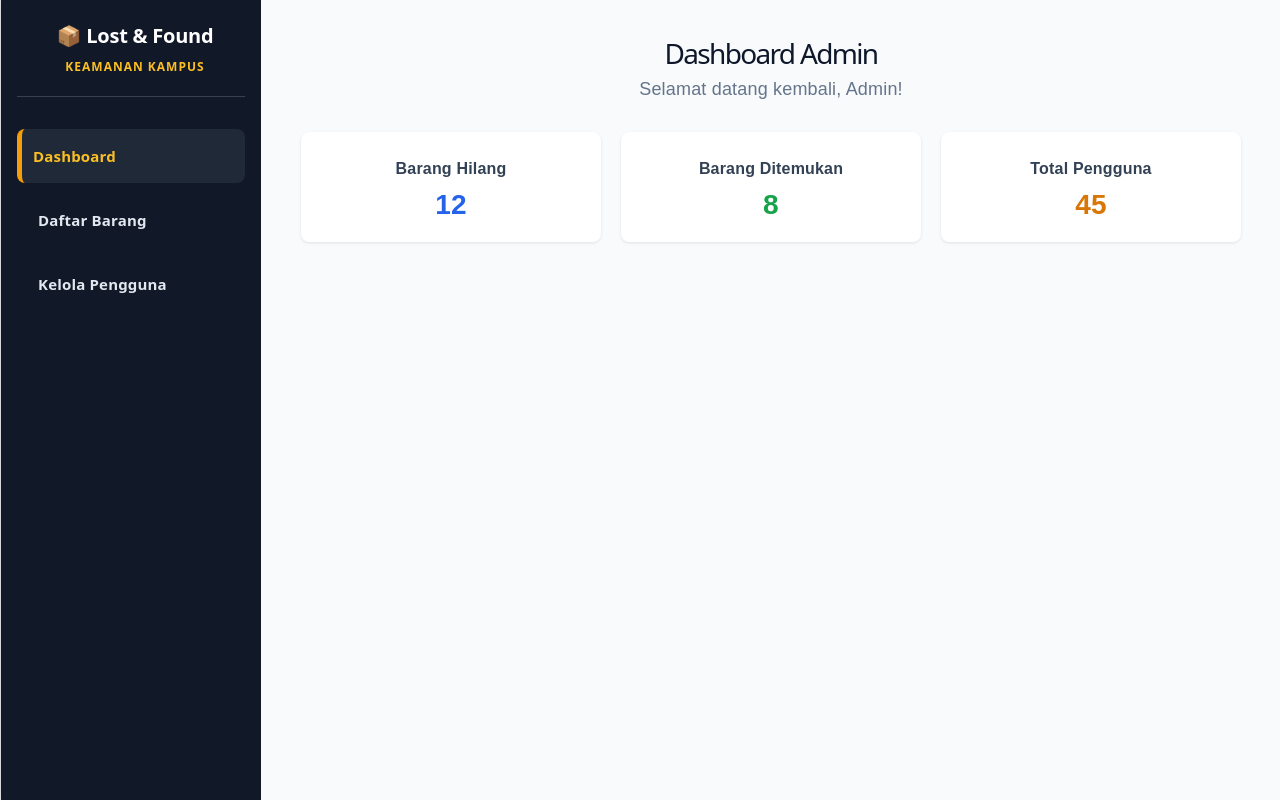
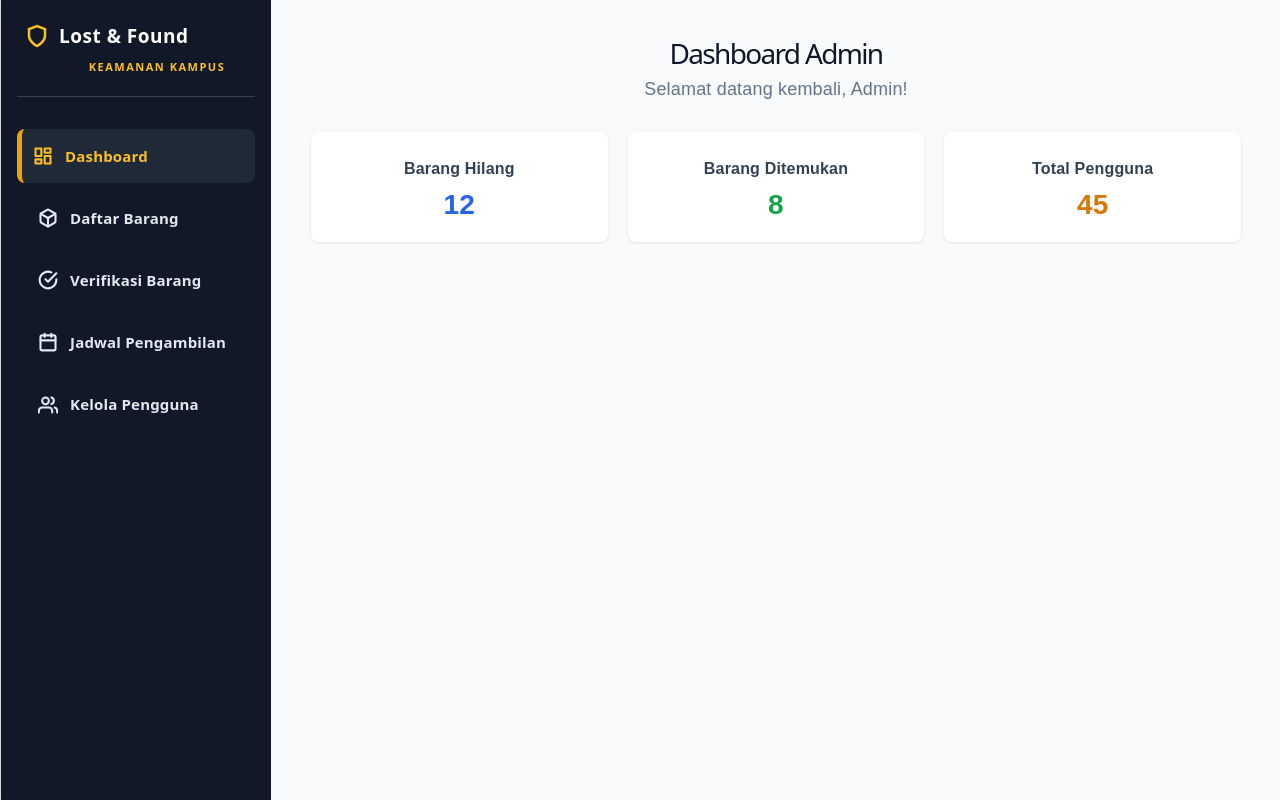
Before and after one commit to holyblesty/PBL03, a React (Vite) app in the folder lost-found-app/: page / in a window 1280 px wide. Built offline with nearby package versions, Linux system fonts and the light colour scheme.

Commit message:
menambah menu baru di sidebar

```diff
--- a/lost-found-app/src/components/Sidebar.jsx
+++ b/lost-found-app/src/components/Sidebar.jsx
@@ -4,59 +4,123 @@ function Sidebar() {
     const [activeMenu, setActiveMenu] = useState('dashboard');
     const [hoveredMenu, setHoveredMenu] = useState(null);
 
+    // List menu dengan tambahan properti icon berupa fungsi SVG path
     const menuItems = [
-        { id: 'dashboard', name: 'Dashboard', path: '#dashboard' },
-        { id: 'laporan', name: 'Daftar Barang', path: '#laporan' },
-        { id: 'pengguna', name: 'Kelola Pengguna', path: '#pengguna' }
+        {
+            id: 'dashboard',
+            name: 'Dashboard',
+            path: '#dashboard',
+            icon: (color) => (
+                <svg width="20" height="20" viewBox="0 0 24 24" fill="none" stroke={color} strokeWidth="2.5" strokeLinecap="round" strokeLinejoin="round">
+                    <rect x="3" y="3" width="7" height="9" />
+                    <rect x="14" y="3" width="7" height="5" />
+                    <rect x="14" y="12" width="7" height="9" />
+                    <rect x="3" y="16" width="7" height="5" />
+                </svg>
+            )
+        },
+        {
+            id: 'laporan',
+            name: 'Daftar Barang',
+            path: '#laporan',
+            icon: (color) => (
+                <svg width="20" height="20" viewBox="0 0 24 24" fill="none" stroke={color} strokeWidth="2.5" strokeLinecap="round" strokeLinejoin="round">
+                    <path d="M21 16V8a2 2 0 0 0-1-1.73l-7-4a2 2 0 0 0-2 0l-7 4A2 2 0 0 0 3 8v8a2 2 0 0 0 1 1.73l7 4a2 2 0 0 0 2 0l7-4A2 2 0 0 0 21 16z" />
+                    <polyline points="3.27 6.96 12 12.01 20.73 6.96" />
+                    <line x1="12" y1="22.08" x2="12" y2="12" />
+                </svg>
+            )
+        },
+        {
+            id: 'verifikasi',
+            name: 'Verifikasi Barang',
+            path: '#verifikasi',
+            icon: (color) => (
+                <svg width="20" height="20" viewBox="0 0 24 24" fill="none" stroke={color} strokeWidth="2.5" strokeLinecap="round" strokeLinejoin="round">
+                    <path d="M22 11.08V12a10 10 0 1 1-5.93-9.14" />
+                    <polyline points="22 4 12 14.01 9 11.01" />
+                </svg>
+            )
+        },
+        {
+            id: 'jadwal',
+            name: 'Jadwal Pengambilan',
+            path: '#jadwal',
+            icon: (color) => (
+                <svg width="20" height="20" viewBox="0 0 24 24" fill="none" stroke={color} strokeWidth="2.5" strokeLinecap="round" strokeLinejoin="round">
+                    <rect x="3" y="4" width="18" height="18" rx="2" ry="2" />
+                    <line x1="16" y1="2" x2="16" y2="6" />
+                    <line x1="8" y1="2" x2="8" y2="6" />
+                    <line x1="3" y1="10" x2="21" y2="10" />
+                </svg>
+            )
+        },
+        {
+            id: 'pengguna',
+            name: 'Kelola Pengguna',
+            path: '#pengguna',
+            icon: (color) => (
+                <svg width="20" height="20" viewBox="0 0 24 24" fill="none" stroke={color} strokeWidth="2.5" strokeLinecap="round" strokeLinejoin="round">
+                    <path d="M17 21v-2a4 4 0 0 0-4-4H5a4 4 0 0 0-4 4v2" />
+                    <circle cx="9" cy="7" r="4" />
+                    <path d="M23 21v-2a4 4 0 0 0-3-3.87" />
+                    <path d="M16 3.13a4 4 0 0 1 0 7.75" />
+                </svg>
+            )
+        }
     ];
 
-    // Warna dengan KONTRAS TINGGI (High Contrast)
     const colors = {
-        bgSidebar: '#111827',     // Abu-abu arang sangat gelap (hampir hitam), teks putih di atasnya pasti kelihatan jelas
-        bgActive: '#1F2937',      // Latar belakang menu aktif yang lebih terang dari background utama
-        textActive: '#FBBF24',    // Kuning Emas Terang (Sangat kontras di latar belakang gelap)
-        textNormal: '#E2E8F0',    // Putih keabu-abuan terang untuk menu biasa (bukan abu-abu mati)
-        accentLine: '#F59E0B',    // Oranye Emas untuk garis penanda
+        bgSidebar: '#111827',
+        bgActive: '#1F2937',
+        textActive: '#FBBF24',
+        textNormal: '#E2E8F0',
+        accentLine: '#F59E0B',
     };
 
     return (
         <aside style={{
-            width: '260px',
+            width: '270px', // Lebar dinaikkan dikit agar muat teks dan ikon dengan leluasa
             backgroundColor: colors.bgSidebar,
             color: '#FFFFFF',
             padding: '24px 16px',
             height: '100vh',
             boxSizing: 'border-box',
             fontFamily: 'system-ui, -apple-system, sans-serif',
-            boxShadow: '4px 0px 10px rgba(0,0,0,0.3)' // Tambah bayangan biar sidebar terpisah dari konten
+            boxShadow: '4px 0px 10px rgba(0,0,0,0.3)'
         }}>
             {/* Header Panel */}
             <div style={{ marginBottom: '32px', paddingLeft: '8px', borderBottom: '1px solid #374151', paddingBottom: '16px' }}>
-                <h2 style={{
-                    fontSize: '20px', // Diperbesar biar makin jelas
-                    fontWeight: '800',
-                    margin: '0 0 6px 0',
-                    color: '#FFFFFF'
-                }}>
-                    📦 Lost & Found
-                </h2>
+                <div style={{ display: 'flex', alignItems: 'center', gap: '10px', marginBottom: '6px' }}>
+                    {/* Logo Perisai Keamanan Kampus */}
+                    <svg width="24" height="24" viewBox="0 0 24 24" fill="none" stroke={colors.textActive} strokeWidth="2.5">
+                        <path d="M12 22s8-4 8-10V5l-8-3-8 3v7c0 6 8 10 8 10z" />
+                    </svg>
+                    <h2 style={{ fontSize: '19px', fontWeight: '800', margin: 0, color: '#FFFFFF', letterSpacing: '0.5px' }}>
+                        Lost & Found
+                    </h2>
+                </div>
                 <p style={{
-                    fontSize: '12px',
-                    color: colors.textActive, // Label admin langsung pakai warna kuning terang
+                    fontSize: '11px',
+                    color: colors.textActive,
                     fontWeight: '700',
                     textTransform: 'uppercase',
-                    letterSpacing: '1px',
-                    margin: 0
+                    letterSpacing: '1.5px',
+                    margin: 0,
+                    paddingLeft: '34px' // Meluruskan dengan teks judul
                 }}>
                     KEAMANAN KAMPUS
                 </p>
             </div>
 
             {/* Navigasi Menu */}
-            <nav style={{ display: 'flex', flexDirection: 'column', gap: '10px' }}>
+            <nav style={{ display: 'flex', flexDirection: 'column', gap: '8px' }}>
                 {menuItems.map((item) => {
                     const isActive = activeMenu === item.id;
                     const isHovered = hoveredMenu === item.id;
+
+                    // Menentukan warna ikon secara dinamis
+                    const currentIconColor = isActive ? colors.textActive : (isHovered ? '#FFFFFF' : colors.textNormal);
 
                     return (
                         <a
@@ -68,19 +132,22 @@ function Sidebar() {
                             style={{
                                 display: 'flex',
                                 alignItems: 'center',
-                                fontSize: '15px', // Ukuran font dinaikkan ke 15px agar lebih ramah mata
-                                fontWeight: isActive ? '700' : '600', // Dibuat lebih tebal semua
-                                color: isActive ? colors.textActive : (isHovered ? '#FFFFFF' : colors.textNormal),
+                                gap: '12px', // Jarak antara ikon dan teks menu
+                                fontSize: '15px',
+                                fontWeight: isActive ? '700' : '600',
+                                color: currentIconColor,
                                 textDecoration: 'none',
-                                padding: '14px 16px', // Padding ditebalkan agar area klik lebih luas
+                                padding: '14px 16px',
                                 borderRadius: '8px',
                                 backgroundColor: isActive ? colors.bgActive : (isHovered ? '#1F2937' : 'transparent'),
-                                borderLeft: isActive ? `5px solid ${colors.accentLine}` : '5px solid transparent', // Garis indikator dipertebal jadi 5px
+                                borderLeft: isActive ? `5px solid ${colors.accentLine}` : '5px solid transparent',
                                 transition: 'all 0.15s ease-in-out',
                                 paddingLeft: isActive ? '11px' : '16px'
                             }}
                         >
-                            {item.name}
+                            {/* Render Ikon SVG */}
+                            {item.icon(currentIconColor)}
+                            <span>{item.name}</span>
                         </a>
                     );
                 })}
```
